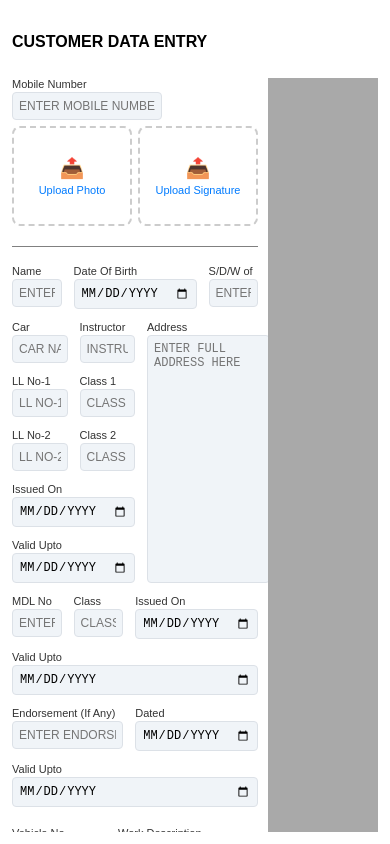
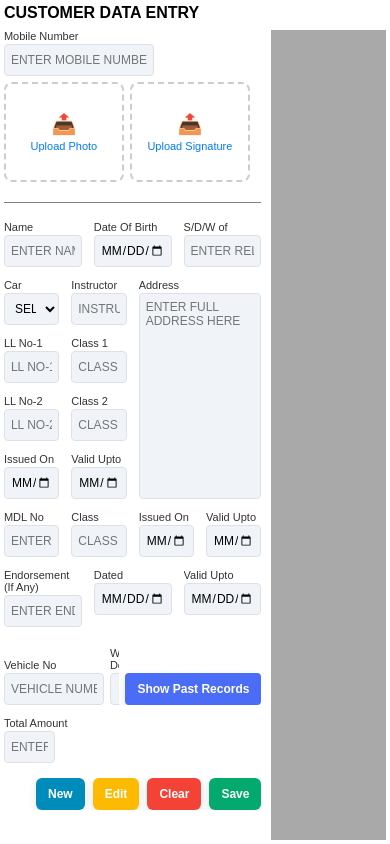
Before and after one commit to balotiyash/guide-mts-electron, an Electron app: page views/data_entry.html in a window 390 px wide. Drawn offline with Linux system fonts and the light colour scheme.

Commit message:
Responsiveness. Not yet completed

```diff
--- a/scripts/index.js
+++ b/scripts/index.js
@@ -16,7 +16,7 @@ function createWindow() {
   win.show();
 
   // Load your HTML file
-  win.loadFile(path.join(__dirname, '../views/index.html'));
+  win.loadFile(path.join(__dirname, '../views/data_entry.html'));
 }
 
 // Create the window when Electron is ready
--- a/styles/data_entry.css
+++ b/styles/data_entry.css
@@ -1,21 +1,21 @@
 * {
   box-sizing: border-box;
-}
-
-html, body {
-  height: 100%;
   margin: 0;
   padding: 0;
   user-select: none;
   font-family: 'Poppins', sans-serif;
+  overflow: hidden;
+}
+
+html, body {
   background: #f6f9fc;
-  overflow: hidden;
+  height: 100%;
 }
 
 .container {
   height: 100vh;
   width: 100vw;
-  padding: 12px;
+  padding: 1%;
   background: #fff;
   display: flex;
   flex-direction: column;
@@ -25,10 +25,10 @@ html, body {
 header {
   display: flex;
   align-items: center;
-  gap: 10px;
+  gap: 2%;
   font-weight: bold;
-  margin-bottom: 5px;
-  font-size: 16px;
+  margin-bottom: 2%;
+  font-size: 100%;
 }
 
 .pannels {
@@ -109,7 +109,8 @@ form {
 
 input[type="text"],
 input[type="date"],
-input[type="number"] {
+input[type="number"],
+select {
   text-transform: uppercase;
   padding: 6px;
   border: 1px solid #dce1e7;
@@ -118,6 +119,17 @@ input[type="number"] {
   font-size: 12px;
   width: 100%;
   user-select: none;
+  height: 32px;
+}
+
+input[type="number"]::-webkit-outer-spin-button,
+input[type="number"]::-webkit-inner-spin-button {
+  -webkit-appearance: none;
+  margin: 0;
+}
+
+input[type="number"] {
+  -moz-appearance: textfield;
 }
 
 label {
@@ -186,7 +198,7 @@ label {
 }
 
 .btn {
-  padding: 6px 12px;
+  padding: 0 12px;
   border: none;
   color: white;
   font-weight: bold;
@@ -195,6 +207,10 @@ label {
   font-size: 12px;
   box-shadow: 0 4px 10px rgba(0, 0, 0, 0.1);
   transition: transform 0.1s ease;
+  height: 32px;
+  display: flex;
+  align-items: center;
+  justify-content: center;
 }
 
 .btn:hover {
@@ -202,19 +218,19 @@ label {
 }
 
 .btn.blue {
-  background: #60b5ff;
+  background: #008CBA;;
 }
 
 .btn.yellow {
-  background: #eadd2e;
+  background: #fcba03;
 }
 
 .btn.red {
-  background: #ff3131;
+  background: #f44336;
 }
 
 .btn.green {
-  background: #6dd83b;
+  background: #04AA6D;
 }
 
 #vehicle {
@@ -241,3 +257,8 @@ label {
   cursor: pointer;
   white-space: nowrap;
 }
+
+
+#amount {
+    width: 20%;
+}
--- a/views/data_entry.html
+++ b/views/data_entry.html
@@ -19,7 +19,7 @@
                     <div class="number_image">
                         <div class="number label-above">
                             <label for="mobile">Mobile Number</label>
-                            <input type="text" id="mobile" placeholder="Enter mobile number" />
+                            <input type="number" id="mobile" placeholder="Enter mobile number" />
                         </div>
 
                         <label class="upload-box">
@@ -57,8 +57,14 @@
                             <div class="form-row">
                                 <div class="label-above">
                                     <label>Car</label>
-                                    <input type="text" placeholder="Car name" />
+                                    <select>
+                                        <option value="">Select Car</option>
+                                        <option value="a">A</option>
+                                        <option value="b">B</option>
+                                        <option value="c">C</option>
+                                    </select>
                                 </div>
+
                                 <div class="label-above">
                                     <label>Instructor</label>
                                     <input type="text" placeholder="Instructor name" />
@@ -152,13 +158,13 @@
                             <input type="text" placeholder="Work description" />
                         </div>
 
-                        <button type="button" class="btn small-btn">Add</button>
+                        <button type="button" class="btn small-btn">Show Past Records</button>
                     </div>
 
                     <div class="form-row">
                         <div class="label-above" style="flex: 1;">
                             <label>Total Amount</label>
-                            <input type="number" placeholder="Enter total amount" />
+                            <input type="number" id="amount" placeholder="Enter total amount" />
                         </div>
                     </div>
 
```
